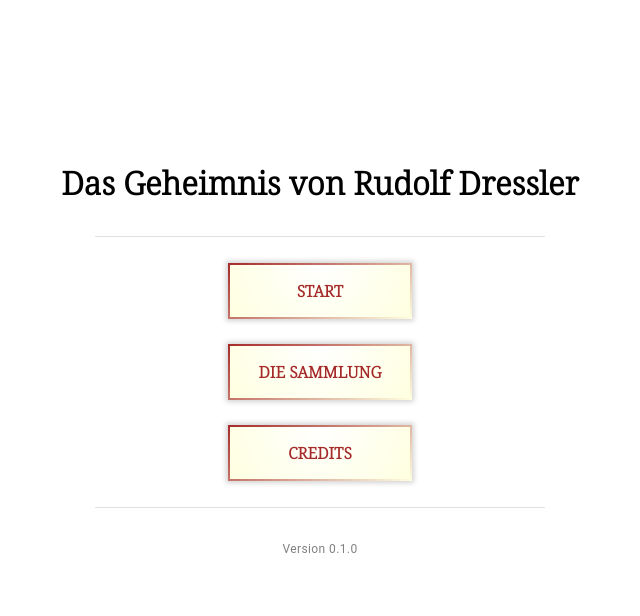
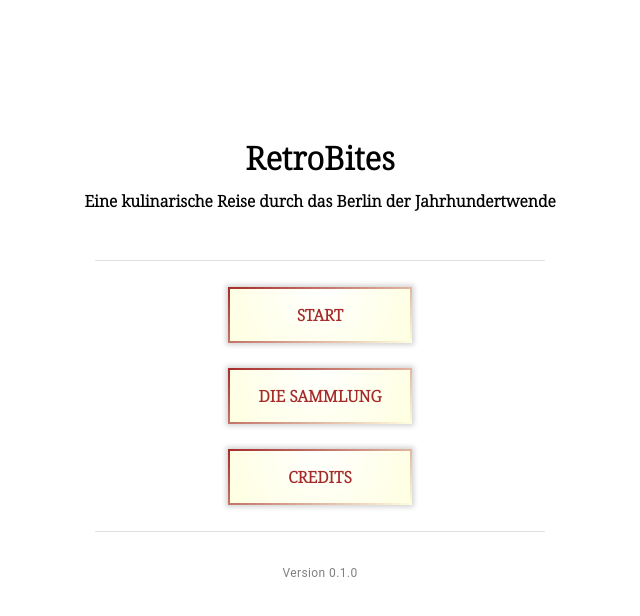
Before and after one commit to clio001/project-sodh, a Next.js app: page / in a window 1280 px wide. Shown: the top 616 px of the page, without its empty margins (320-960 px from the left). Built offline with nearby package versions, Linux system fonts and the light colour scheme.

Commit message:
changed title

```diff
--- a/app/page.jsx
+++ b/app/page.jsx
@@ -14,14 +14,17 @@ export default function Home() {
       }}
     >
       <Box sx={{ textAlign: "center" }}>
-        <h1>Das Geheimnis von Rudolf Dressler</h1>
+        <h1>RetroBites</h1>
+        <h4 style={{ marginTop: "0.7rem" }}>
+          Eine kulinarische Reise durch das Berlin der Jahrhundertwende
+        </h4>
       </Box>
 
       <Divider
         sx={{
           width: "80%",
           maxWidth: 450,
-          marginTop: "2rem",
+          marginTop: "3rem",
           marginBottom: "1rem",
         }}
       />
```
